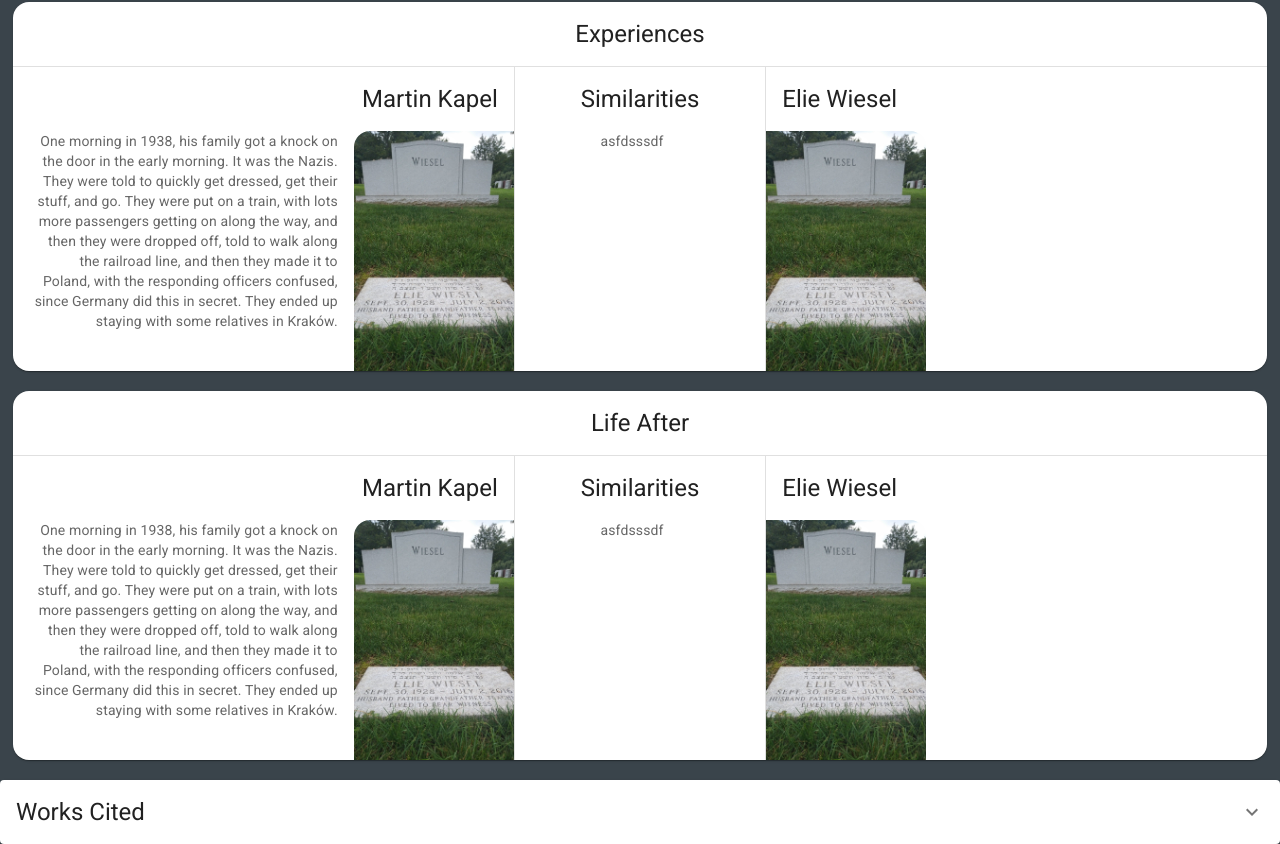
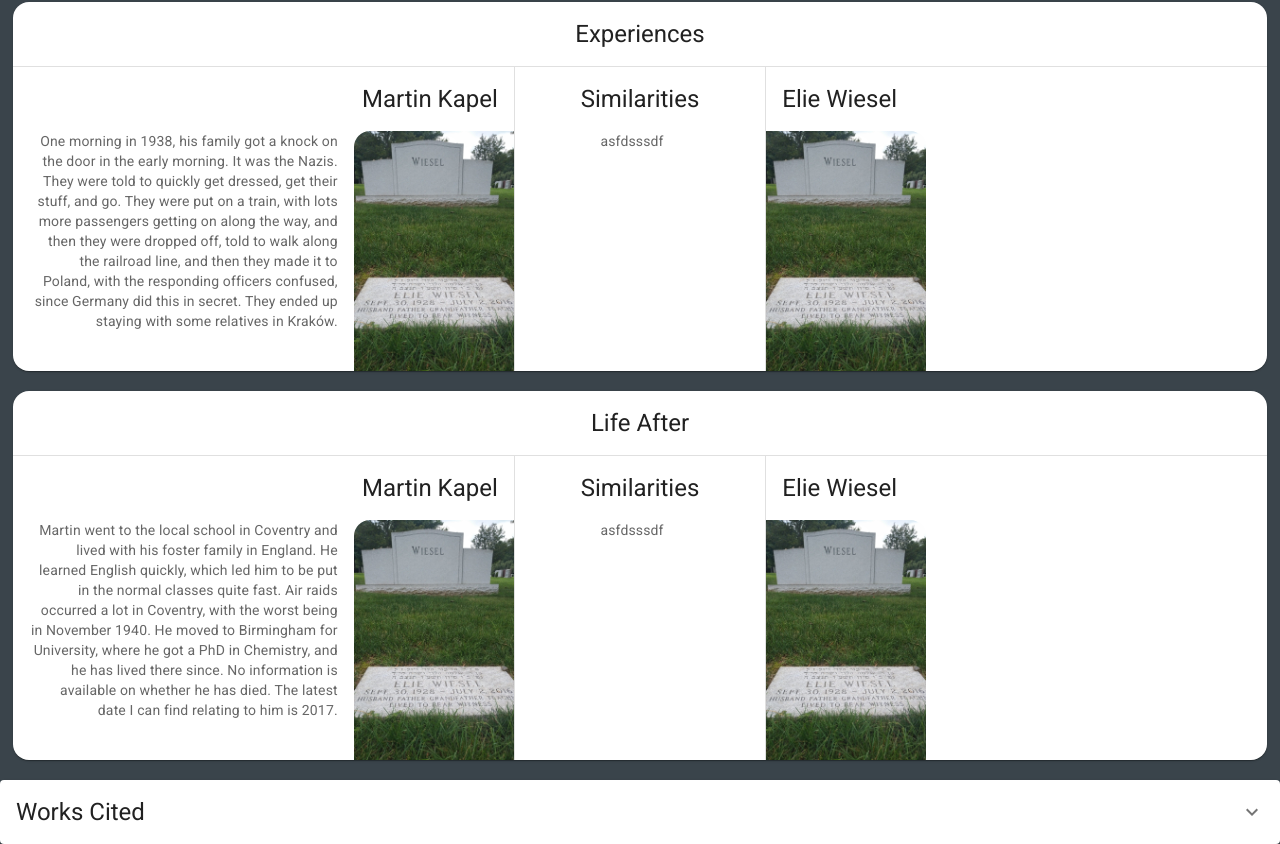
Before and after one commit to isteiger/overkillenglish2022, a React (Create React App) app: page / in a window 1280 px wide. Shown: the part 4643-5487 px from the top of the page. Built offline with nearby package versions, Linux system fonts and the light colour scheme.

Commit message:
sadfasdf

```diff
--- a/src/App.jsx
+++ b/src/App.jsx
@@ -115,7 +115,7 @@ function App() {
             </div>
             <div className="card">
                 <InfoElement title="Life After"
-                    kdescription="One morning in 1938, his family got a knock on the door in the early morning. It was the Nazis. They were told to quickly get dressed, get their stuff, and go. They were put on a train, with lots more passengers getting on along the way, and then they were dropped off, told to walk along the railroad line, and then they made it to Poland, with the responding officers confused, since Germany did this in secret. They ended up staying with some relatives in Kraków." kimg="/images/elieGrave.jpg" kimgalt="my nuts"
+                    kdescription="Martin went to the local school in Coventry and lived with his foster family in England. He learned English quickly, which led him to be put in the normal classes quite fast. Air raids occurred a lot in Coventry, with the worst being in November 1940. He moved to Birmingham for University, where he got a PhD in Chemistry, and he has lived there since. No information is available on whether he has died. The latest date I can find relating to him is 2017." kimg="/images/elieGrave.jpg" kimgalt="my nuts"
                     wdescription="" wimg="/images/elieGrave.jpg" wimgalt="my nuts"
                     similarities="asfdsssdf" />
             </div>
@@ -124,7 +124,7 @@ function App() {
                     expand={expanded}
                     onClick={handleExpandClick}
                     aria-expanded={expanded}
-                    aria-label="show more"
+                    aria-label="show more" f
                 >
                     <ExpandMoreIcon />
                 </ExpandMore>} />
```
